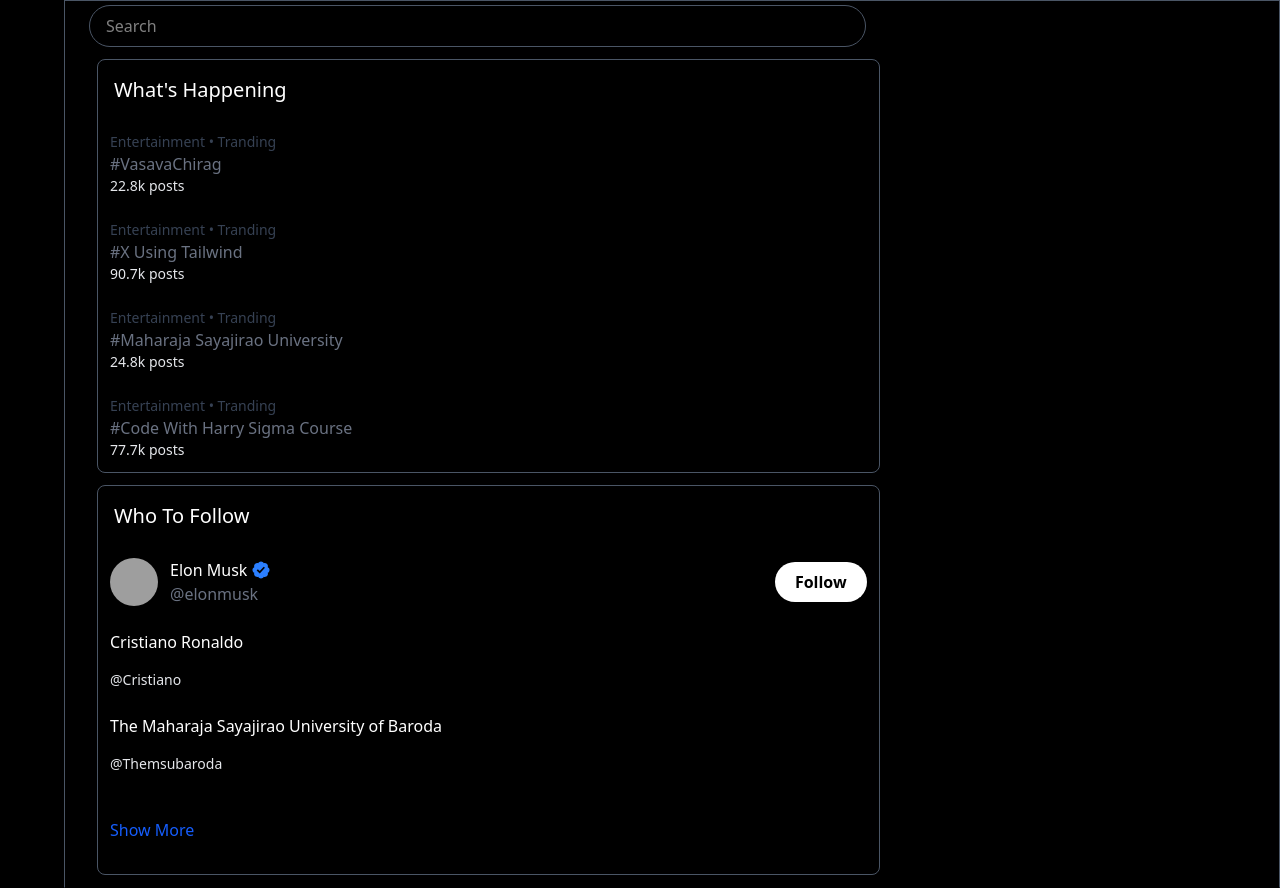
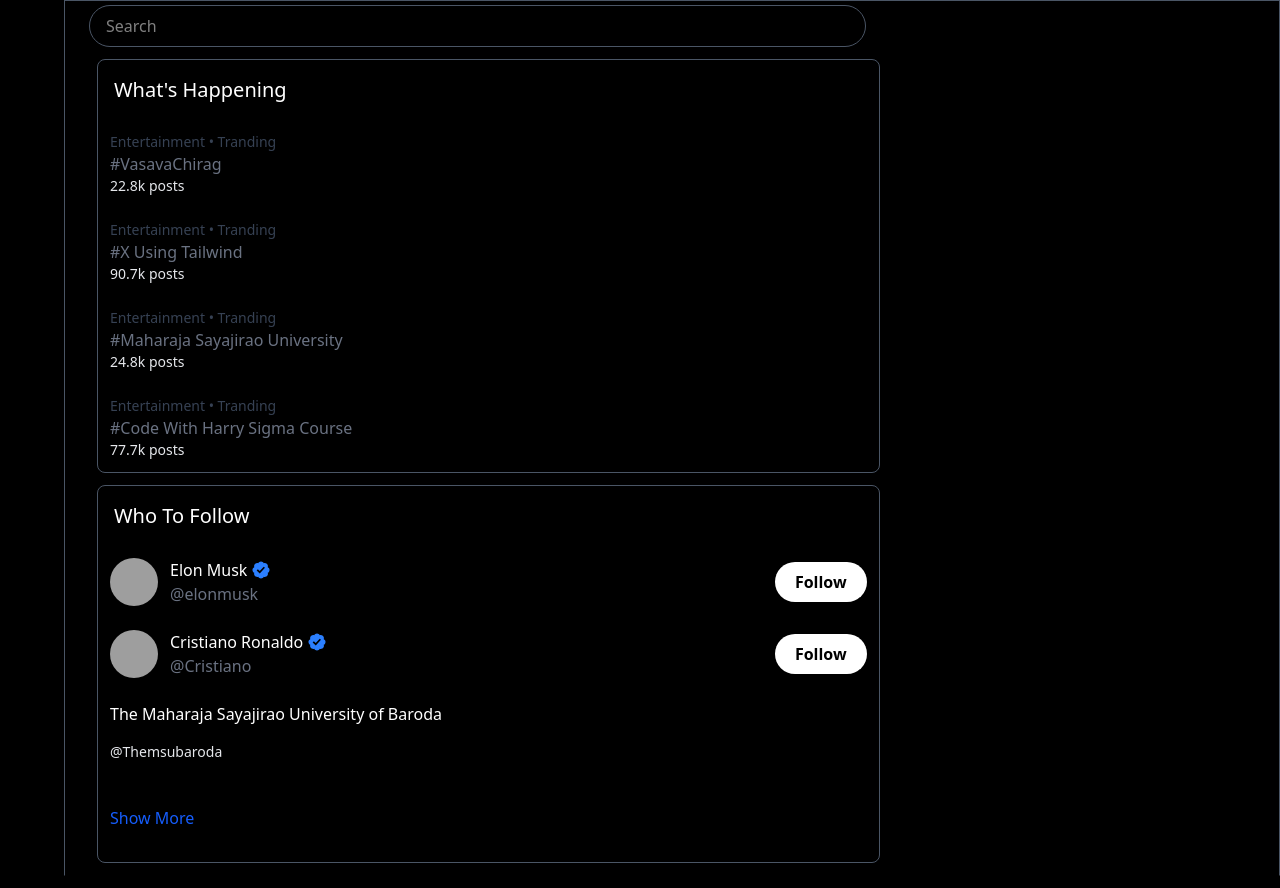
Before and after one commit to ChiragVasava/X.com-Twitter-Clone-using-Tailwind-CSS, a website built with Vite: page src/index.html in a window 1280 px wide. Shown: the part 693-1581 px from the top of the page. Built offline with nearby package versions, Linux system fonts and the light colour scheme; some packages are replaced by stand-ins of ours; grey boxes are pictures that could not be loaded; files whose address does not match are found by name.

Commit message:
Cristiano Ronaldo

```diff
--- a/src/index.html
+++ b/src/index.html
@@ -579,9 +579,31 @@
         </div>
 
 
-        <div class="item p-3 px-3 hover:bg-black space-y-4">
-          <div class="cursor-pointer">Cristiano Ronaldo</div>
-          <div class="text-sm text-gray-200 cursor-pointer">@Cristiano</div>
+        <div class="p-3 gap-2 flex items-center justify-between">
+          <div class="ponetwo flex gap-3">
+            <div class="p1">
+              <img class="w-12 h-12 rounded-full cursor-pointer"
+                src="https://pbs.twimg.com/profile_images/1940344470290989057/1OUP8RgK_200x200.jpg"
+                alt="Cristiano Ronaldo">
+            </div>
+            <div class="p2">
+              <div class="flex items-center gap-1 cursor-pointer hover:underline">Cristiano Ronaldo
+                <svg xmlns="http://www.w3.org/2000/svg" class="w-5 h-5 text-blue-500" viewBox="0 0 22 22"
+                  aria-label="Verified account" role="img" data-testid="icon-verified" fill="currentColor">
+                  <g>
+                    <path
+                      d="M20.396 11c-.018-.646-.215-1.275-.57-1.816-.354-.54-.852-.972-1.438-1.246.223-.607.27-1.264.14-1.897-.131-.634-.437-1.218-.882-1.687-.47-.445-1.053-.75-1.687-.882-.633-.13-1.29-.083-1.897.14-.273-.587-.704-1.086-1.245-1.44S11.647 1.62 11 1.604c-.646.017-1.273.213-1.813.568s-.969.854-1.24 1.44c-.608-.223-1.267-.272-1.902-.14-.635.13-1.22.436-1.69.882-.445.47-.749 1.055-.878 1.688-.13.633-.08 1.29.144 1.896-.587.274-1.087.705-1.443 1.245-.356.54-.555 1.17-.574 1.817.02.647.218 1.276.574 1.817.356.54.856.972 1.443 1.245-.224.606-.274 1.263-.144 1.896.13.634.433 1.218.877 1.688.47.443 1.054.747 1.687.878.633.132 1.29.084 1.897-.136.274.586.705 1.084 1.246 1.439.54.354 1.17.551 1.816.569.647-.016 1.276-.213 1.817-.567s.972-.854 1.245-1.44c.604.239 1.266.296 1.903.164.636-.132 1.22-.447 1.68-.907.46-.46.776-1.044.908-1.681s.075-1.299-.165-1.903c.586-.274 1.084-.705 1.439-1.246.354-.54.551-1.17.569-1.816zM9.662 14.85l-3.429-3.428 1.293-1.302 2.072 2.072 4.4-4.794 1.347 1.246z">
+                    </path>
+                  </g>
+                </svg>
+              </div>
+              <div class="text-gray-500 cursor-pointer">@Cristiano</div>
+            </div>
+          </div>
+          <div class="p3">
+            <button
+              class="bg-white hover:bg-[#d7dbdc] text-black px-5 py-2 rounded-full font-bold cursor-pointer">Follow</button>
+          </div>
         </div>
 
         <div class="item p-3 px-3 hover:bg-black space-y-4">
```
